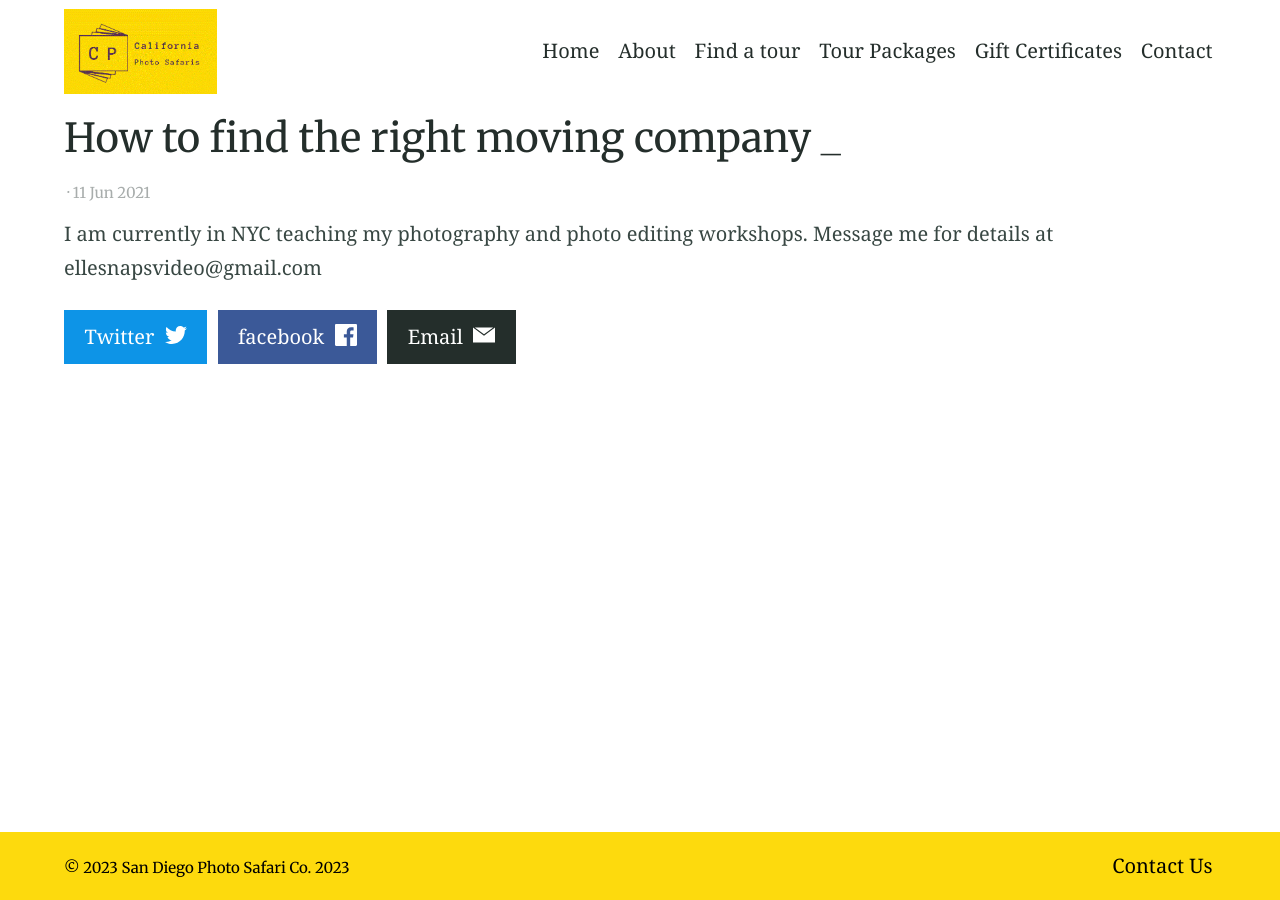
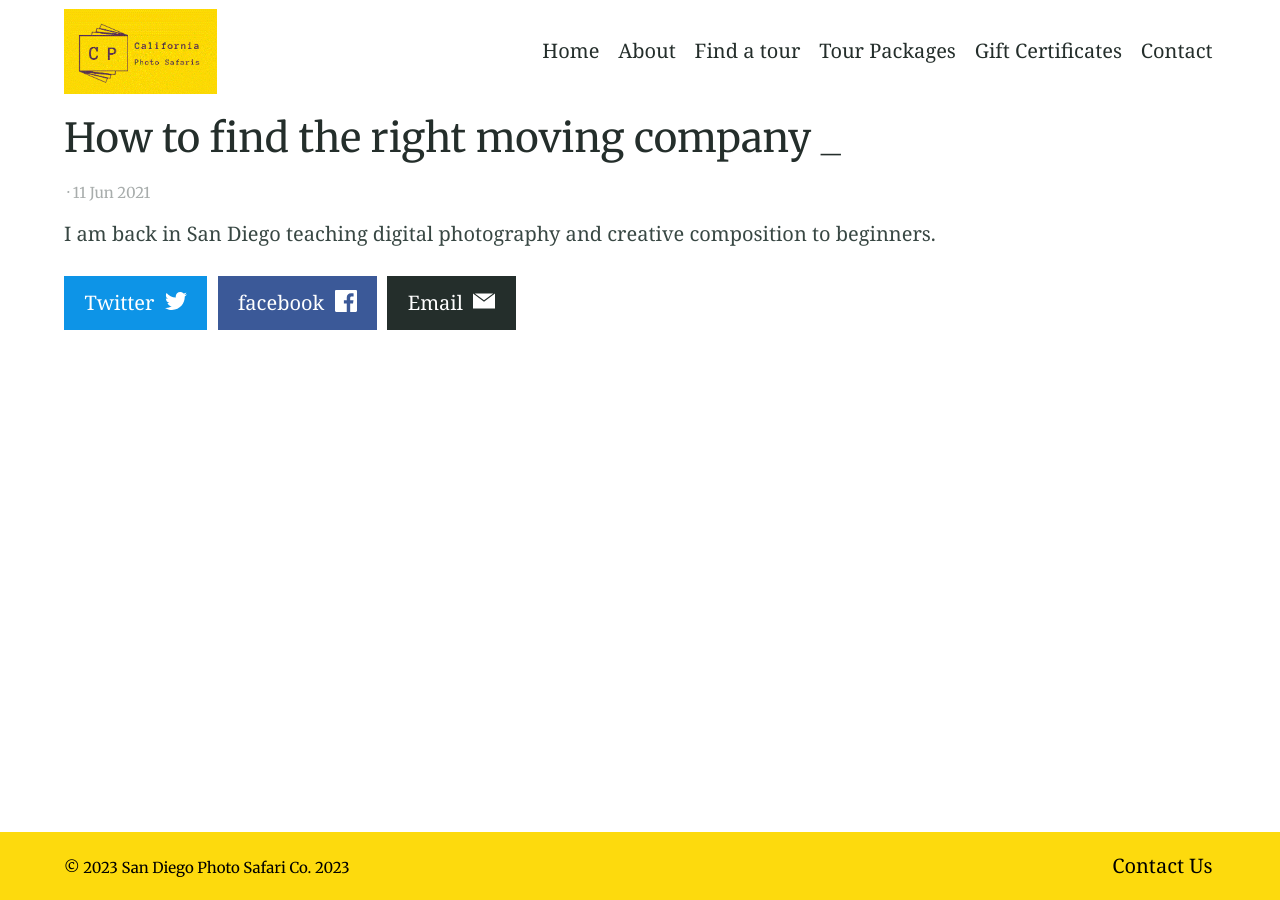
Before and after one commit to Coolweb2go/californiaphotosafaris, a Jekyll site: the page built from _posts/2021-06-11-How to find the right moving company _.md, in a window 1280 px wide. Built offline with Jekyll 4.4.1, drawn with Linux system fonts in a browser that asks for light colours.

Commit message:
Update from Forestry.io elle gamboa updated _posts/2021-06-11-How to find the right moving company _.md

```diff
--- a/_posts/2021-06-11-How to find the right moving company _.md
+++ b/_posts/2021-06-11-How to find the right moving company _.md
@@ -3,4 +3,4 @@ best_cities_in_the_usa_to_move: ''
 how_to_budget_your_move: Coronado Beach & Hotel Del Coronado Photo Tour
 
 ---
-I am currently in NYC teaching my photography and photo editing workshops. Message me for details at ellesnapsvideo@gmail.com
+I am back in San Diego teaching  digital photography and creative composition to beginners.
```
